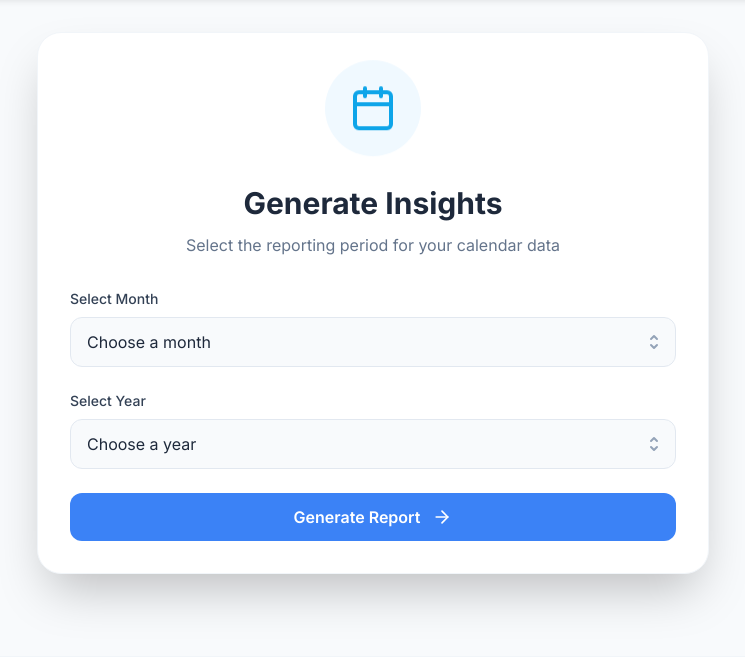
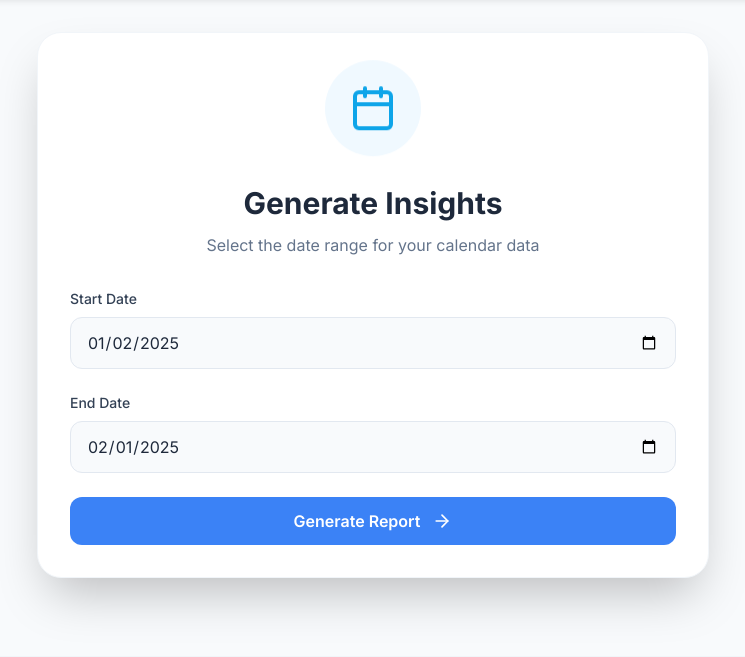
Before and after one commit to Yoavsb25/Calendar-Analytics, a Flask app: template templates/select_month.html in a window 1280 px wide. Shown: the part 72-729 px from the top of the page, without its empty margins (267-1012 px from the left). Run offline with Flask 3, Linux system fonts and the light colour scheme; the template is opened without the code that fills it, so the values that code supplies are empty.

Commit message:
Allow selection of start and end dates instead of a single month

```diff
--- a/app.py
+++ b/app.py
@@ -3,7 +3,7 @@ from flask_dance.consumer import oauth_authorized
 from flask_dance.consumer.storage.session import SessionStorage
 from flask_dance.contrib.google import make_google_blueprint, google
 from googleapiclient.discovery import build
-from datetime import datetime
+from datetime import datetime, timedelta
 import os
 import csv
 from flask import send_file
@@ -85,8 +85,7 @@ def authorized():
 def select_month():
     if not google.authorized:
         return redirect(url_for("google.login"))
-    selected_year = datetime.now().year
-    return render_template("select_month.html", selected_year=selected_year)
+    return render_template("select_month.html")
 
 
 @app.route("/generate-report", methods=["POST"])
@@ -95,27 +94,23 @@ def generate_report():
         return redirect(url_for("google.login"))
 
     try:
-        # Handle selected month and year
-        selected_month = int(request.form["month"])
-        selected_year = int(request.form["year"])
+        # Get start and end dates from form
+        start_date = datetime.strptime(request.form["start_date"], "%Y-%m-%d")
+        end_date = datetime.strptime(request.form["end_date"], "%Y-%m-%d")
 
-        # Set start and end dates based on selected month or whole year
-        if selected_month == 13:
-            start_date = datetime(selected_year, 1, 1, 0, 0, 0).isoformat() + 'Z'
-            end_date = datetime(selected_year + 1, 1, 1, 0, 0, 0).isoformat() + 'Z'
-        else:
-            start_date = datetime(selected_year, int(selected_month), 1, 0, 0, 0).isoformat() + 'Z'
-            if selected_month == 12:
-                end_date = datetime(selected_year + 1, 1, 1, 0, 0, 0).isoformat() + 'Z'
-            else:
-                end_date = datetime(selected_year, int(selected_month) + 1, 1, 0, 0, 0).isoformat() + 'Z'
+        # Add one day to end_date to include the entire last day
+        end_date = end_date + timedelta(days=1)
 
-        # Make API call to Google Calendar via Flask-Dance's `google` object
+        # Convert to ISO format for Google Calendar API
+        start_date_iso = start_date.isoformat() + 'Z'
+        end_date_iso = end_date.isoformat() + 'Z'
+
+        # Make API call to Google Calendar
         response = google.get(
-            f"https://www.googleapis.com/calendar/v3/calendars/primary/events",
+            "https://www.googleapis.com/calendar/v3/calendars/primary/events",
             params={
-                "timeMin": start_date,
-                "timeMax": end_date,
+                "timeMin": start_date_iso,
+                "timeMax": end_date_iso,
                 "singleEvents": True,
                 "orderBy": "startTime"
             }
@@ -138,17 +133,21 @@ def generate_report():
             {
                 'name': event_name,
                 'count': count,
-                'price': 0.0,  # Default price
-                'total': 0.0  # Default total
+                'price': 0.0,
+                'total': 0.0
             }
             for event_name, count in sorted(event_counts.items(), key=lambda x: x[1], reverse=True)
         ]
 
-        logging.info(f"Unique events in {selected_month}-{selected_year}: {event_details}")
+        # Format dates for display
+        formatted_start = start_date.strftime("%Y-%m-%d")
+        formatted_end = (end_date - timedelta(days=1)).strftime("%Y-%m-%d")
+
+        logging.info(f"Generated report for period {formatted_start} to {formatted_end}")
         return render_template("report.html",
                                events=event_details,
-                               month=selected_month,
-                               year=selected_year,
+                               start_date=formatted_start,
+                               end_date=formatted_end,
                                editable=True)
 
     except Exception as e:
@@ -156,14 +155,15 @@ def generate_report():
         flash('Report generation failed. Please try again.', category='error')
         return redirect(url_for("select_month"))
 
+
 @app.route("/save-report", methods=["POST"])
 def save_report():
     if not google.authorized:
         return redirect(url_for("google.login"))
 
     # Capture form data
-    month = request.form.get('month')
-    year = request.form.get('year')
+    start_date = request.form.get('start_date')
+    end_date = request.form.get('end_date')
 
     # Collect event details
     event_details = []
@@ -207,7 +207,7 @@ def save_report():
         io.BytesIO(output.getvalue().encode('utf-8-sig')),
         mimetype='text/csv',
         as_attachment=True,
-        download_name=f'event_report_{month}_{year}.csv'
+        download_name=f'event_report_{start_date}_{end_date}.csv'
     )
 
 if __name__ == "__main__":
--- a/templates/select_month.html
+++ b/templates/select_month.html
@@ -1,6 +1,6 @@
 {% extends "base.html" %}
 
-{% block title %}Select Month and Year | Calendar Analytics{% endblock %}
+{% block title %}Select Date Range | Calendar Analytics{% endblock %}
 
 {% block content %}
 <div class="max-w-2xl mx-auto space-y-8">
@@ -10,65 +10,40 @@
                 <i data-feather="calendar" class="w-12 h-12 text-secondary-500"></i>
             </div>
             <h2 class="text-3xl font-bold text-neutral-800 mb-3">Generate Insights</h2>
-            <p class="text-neutral-500">Select the reporting period for your calendar data</p>
+            <p class="text-neutral-500">Select the date range for your calendar data</p>
         </div>
 
         <form action="/generate-report" method="post" class="space-y-6">
             <div>
-                <label for="month" class="block text-sm font-medium text-neutral-700 mb-2">
-                    Select Month
+                <label for="start_date" class="block text-sm font-medium text-neutral-700 mb-2">
+                    Start Date
                 </label>
-                <div class="relative">
-                    <select
-                        name="month"
-                        id="month"
+                <input
+                    type="date"
+                    name="start_date"
+                    id="start_date"
                     required
                     class="w-full appearance-none bg-neutral-50 border border-neutral-200
-                        rounded-xl py-3 px-4 pr-8 text-neutral-800
+                    rounded-xl py-3 px-4 text-neutral-800
                     focus:outline-none focus:ring-2 focus:ring-primary-500 focus:border-primary-500
                     transition-all duration-300"
                 >
-                        <option value="">Choose a month</option>
-                        {% for month_num in range(1, 14) %}
-                            <option value="{{ month_num }}">
-                                {{ ['January', 'February', 'March', 'April', 'May', 'June',
-                                    'July', 'August', 'September', 'October', 'November', 'December', 'All'][month_num-1] }}
-                            </option>
-                        {% endfor %}
-                    </select>
-                    <div class="pointer-events-none absolute inset-y-0 right-0 flex items-center px-3 text-neutral-400">
-                        <svg class="h-5 w-5" xmlns="http://www.w3.org/2000/svg" viewBox="0 0 20 20" fill="currentColor">
-                            <path fill-rule="evenodd" d="M10 3a1 1 0 01.707.293l3 3a1 1 0 01-1.414 1.414L10 5.414 7.707 7.707a1 1 0 01-1.414-1.414l3-3A1 1 0 0110 3zm-3.707 9.293a1 1 0 011.414 0L10 14.586l2.293-2.293a1 1 0 011.414 1.414l-3 3a1 1 0 01-1.414 0l-3-3a1 1 0 010-1.414z" clip-rule="evenodd" />
-                        </svg>
-                    </div>
-                </div>
             </div>
 
             <div>
-                <label for="year" class="block text-sm font-medium text-neutral-700 mb-2">
-                    Select Year
+                <label for="end_date" class="block text-sm font-medium text-neutral-700 mb-2">
+                    End Date
                 </label>
-                <div class="relative">
-                    <select
-                        name="year"
-                        id="year"
+                <input
+                    type="date"
+                    name="end_date"
+                    id="end_date"
                     required
                     class="w-full appearance-none bg-neutral-50 border border-neutral-200
-                        rounded-xl py-3 px-4 pr-8 text-neutral-800
+                    rounded-xl py-3 px-4 text-neutral-800
                     focus:outline-none focus:ring-2 focus:ring-primary-500 focus:border-primary-500
                     transition-all duration-300"
                 >
-                        <option value="">Choose a year</option>
-                        {% for year in range(selected_year - 5, selected_year + 6) %}
-                            <option value="{{ year }}">{{ year }}</option>
-                        {% endfor %}
-                    </select>
-                    <div class="pointer-events-none absolute inset-y-0 right-0 flex items-center px-3 text-neutral-400">
-                        <svg class="h-5 w-5" xmlns="http://www.w3.org/2000/svg" viewBox="0 0 20 20" fill="currentColor">
-                            <path fill-rule="evenodd" d="M10 3a1 1 0 01.707.293l3 3a1 1 0 01-1.414 1.414L10 5.414 7.707 7.707a1 1 0 01-1.414-1.414l3-3A1 1 0 0110 3zm-3.707 9.293a1 1 0 011.414 0L10 14.586l2.293-2.293a1 1 0 011.414 1.414l-3 3a1 1 0 01-1.414 0l-3-3a1 1 0 010-1.414z" clip-rule="evenodd" />
-                        </svg>
-                    </div>
-                </div>
             </div>
 
             <button
@@ -84,4 +59,30 @@
         </form>
     </div>
 </div>
+
+<script>
+    // Set default date range (optional)
+    document.addEventListener('DOMContentLoaded', function() {
+        const today = new Date();
+        const endDate = today.toISOString().split('T')[0];
+
+        // Set default start date to 30 days ago
+        const startDate = new Date();
+        startDate.setDate(startDate.getDate() - 30);
+
+        document.getElementById('start_date').value = startDate.toISOString().split('T')[0];
+        document.getElementById('end_date').value = endDate;
+
+        // Add validation to ensure end date is not before start date
+        document.getElementById('end_date').addEventListener('change', function() {
+            const start = document.getElementById('start_date').value;
+            const end = this.value;
+
+            if (end < start) {
+                alert('End date cannot be before start date');
+                this.value = start;
+            }
+        });
+    });
+</script>
 {% endblock %}
```
Also changed, not shown: templates/report.html (+5 -6 lines). Lines whose indentation alone changed are shown as unchanged.
